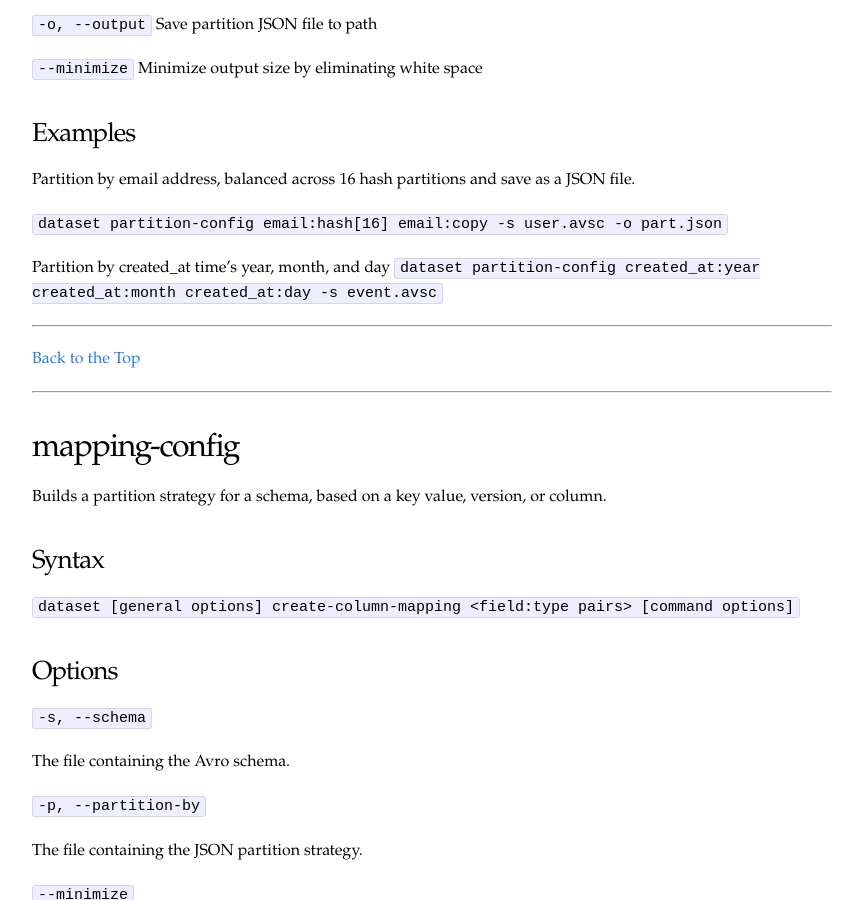
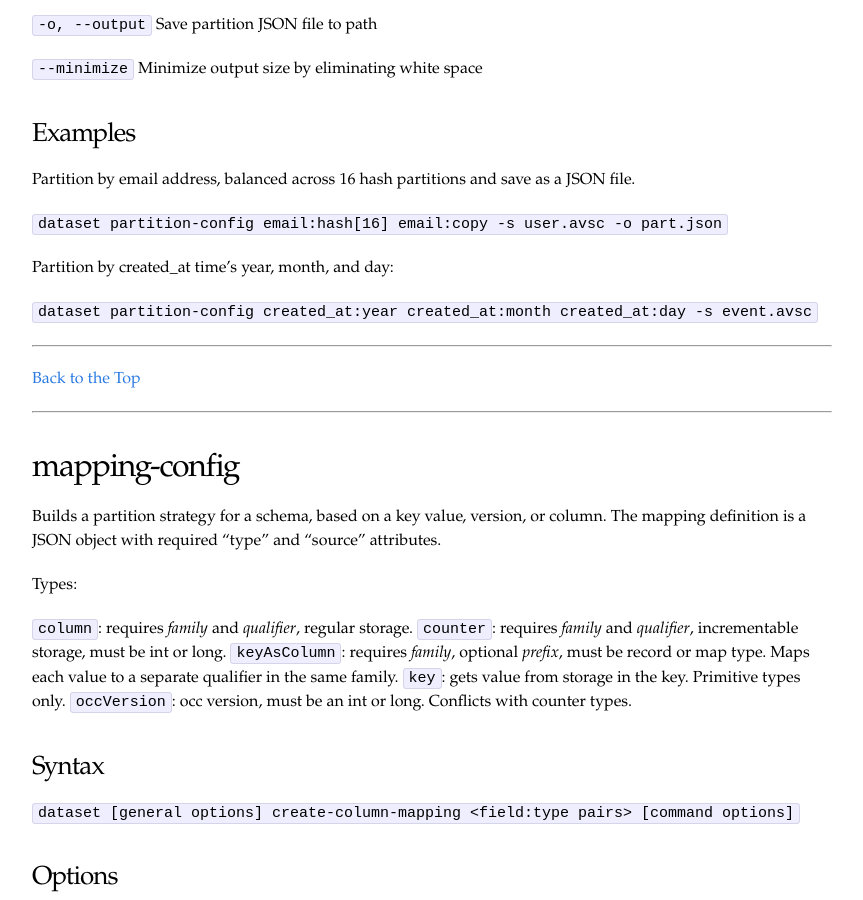
Before and after one commit to kite-sdk/kite-docs, a Jekyll site: the page built from Kite-Dataset-Command-Line-Interface.md, in a window 1280 px wide and 900 px high, scrolled down 9464 px. Shown: the whole window, without its empty margins (208-1071 px from the left). Built offline with Jekyll 4.4.1, drawn with Linux system fonts in a browser that asks for light colours.

Commit message:
Adding detail to the mapping-config command per Jira CDK-429

```diff
--- a/Kite-Dataset-Command-Line-Interface.md
+++ b/Kite-Dataset-Command-Line-Interface.md
@@ -426,7 +426,8 @@ Partition by email address, balanced across 16 hash partitions and save as a JSO
 
 `dataset partition-config email:hash[16] email:copy -s user.avsc -o part.json`
 
-Partition by created_at time's year, month, and day
+Partition by created_at time's year, month, and day:
+
 `dataset partition-config created_at:year created_at:month created_at:day -s event.avsc`
 
 ----
@@ -439,7 +440,15 @@ Partition by created_at time's year, month, and day
 
 ## mapping-config
 
-Builds a partition strategy for a schema, based on a key value, version, or column.
+Builds a partition strategy for a schema, based on a key value, version, or column. The mapping definition is a JSON object with required "type" and "source" attributes.
+
+Types:
+
+`column`: requires _family_ and _qualifier_, regular storage.
+`counter`: requires _family_ and _qualifier_, incrementable storage, must be int or long.
+`keyAsColumn`: requires _family_, optional _prefix_, must be record or map type. Maps each value to a separate qualifier in the same family.
+`key`: gets value from storage in the key. Primitive types only.
+`occVersion`: occ version, must be an int or long. Conflicts with counter types.
 
 ### Syntax
 `dataset [general options] create-column-mapping <field:type pairs> [command options]`
```
